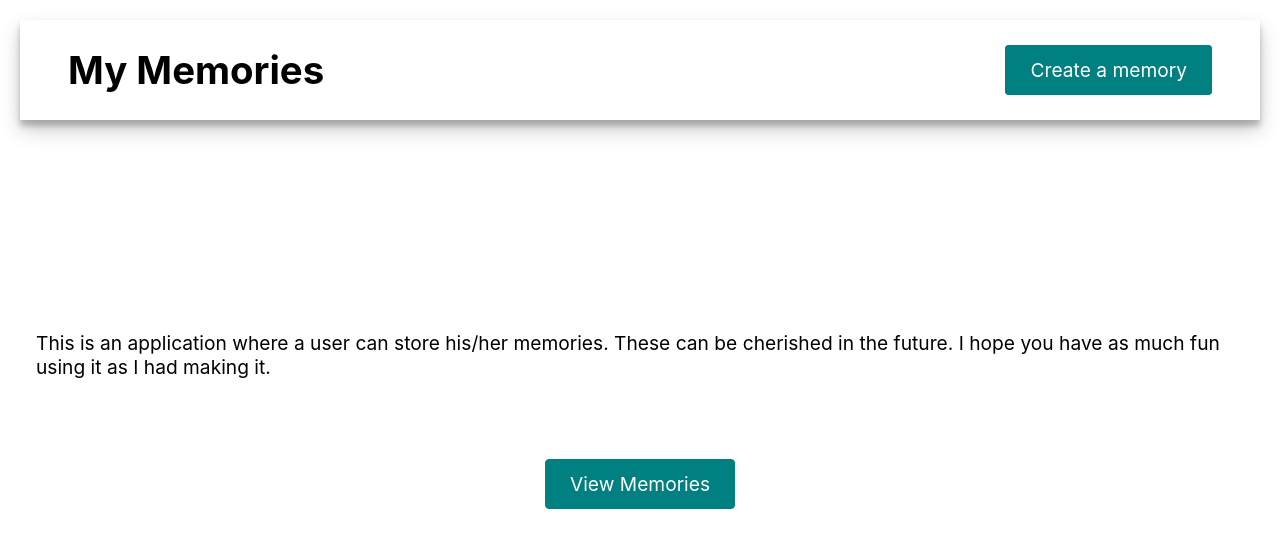
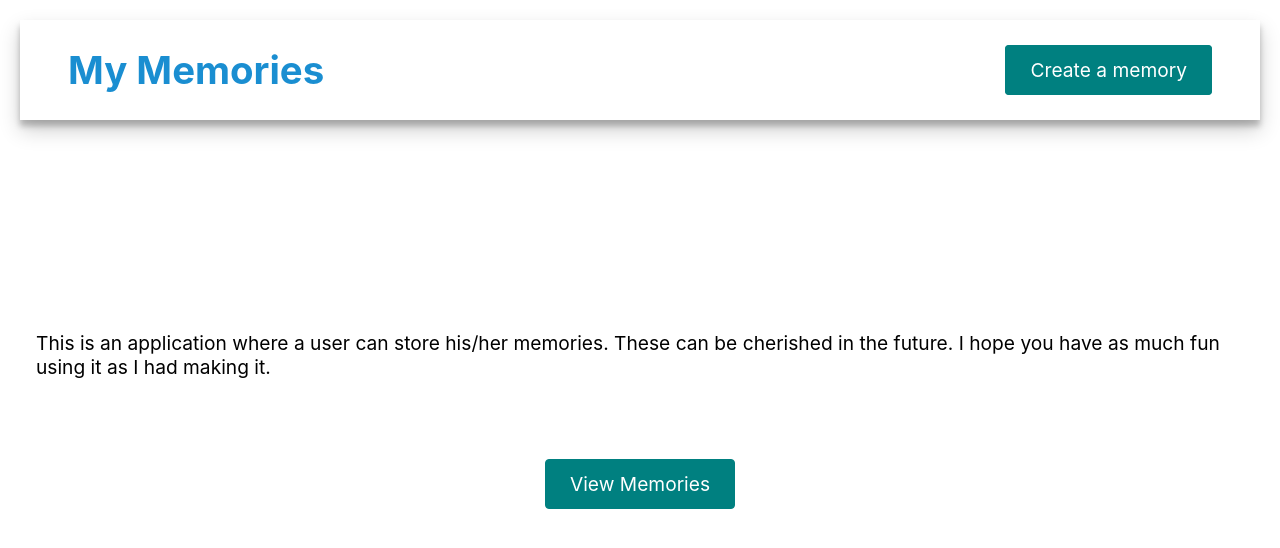
Before and after one commit to AnshukAggarwal/mern-memories-project, a React (Create React App) app in the folder frontend/: page / in a window 1280 px wide. Shown: the top 548 px of the page. Built offline with nearby package versions, Linux system fonts and the light colour scheme.

Commit message:
fixed header

```diff
--- a/frontend/src/App.js
+++ b/frontend/src/App.js
@@ -1,5 +1,5 @@
 import "./App.css";
-import { Route, Switch, Redirect } from "react-router-dom";
+import { Route, Switch } from "react-router-dom";
 import Header from "./components/Header/Header";
 import Memories from "./components/Memories/Memories";
 import EditMemory from "./components/EditMemory/EditMemory";
--- a/frontend/src/components/Header/Header.jsx
+++ b/frontend/src/components/Header/Header.jsx
@@ -6,7 +6,9 @@ const Header = () => {
   return (
     <header className={styles.header}>
       <div>
-        <h1>My Memories</h1>
+        <h1>
+          <Link to="/">My Memories</Link>
+        </h1>
       </div>
       <nav>
         <ul>
```
